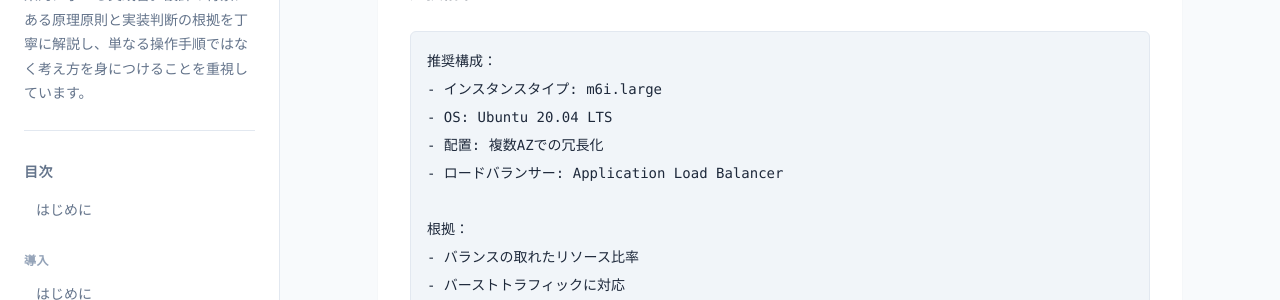
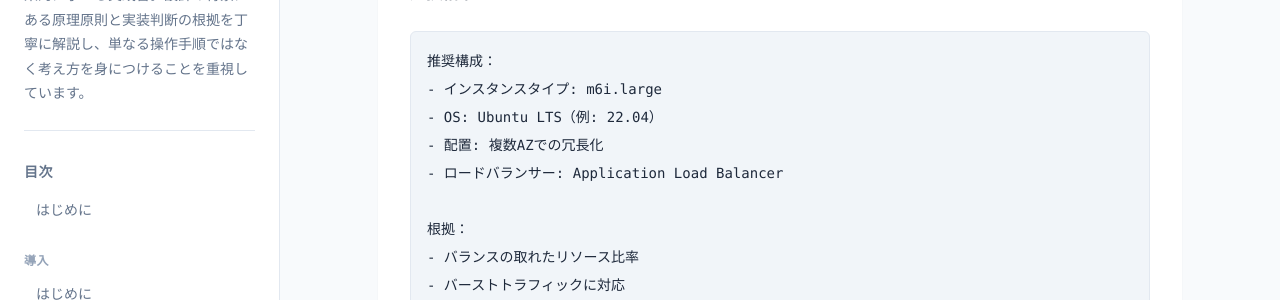
Before and after one commit to itdojp/cloud-infra-book, a Jekyll site: the page built from docs/chapter-chapter03/index.md, in a window 1280 px wide and 900 px high, scrolled down 15792 px. Shown: the part 207-507 px from the top of the window. Built offline with Jekyll 4.4.1, drawn with Linux system fonts in a browser that asks for light colours; some of the changed text lies outside the part shown.

Commit message:
docs: make OS example less version-stale (#87)

````diff
--- a/docs/chapter-chapter03/index.md
+++ b/docs/chapter-chapter03/index.md
@@ -575,7 +575,7 @@ License Included：
 ```
 推奨構成：
 - インスタンスタイプ: m6i.large
-- OS: Ubuntu 20.04 LTS
+- OS: Ubuntu LTS（例: 22.04）
 - 配置: 複数AZでの冗長化
 - ロードバランサー: Application Load Balancer
 
````
